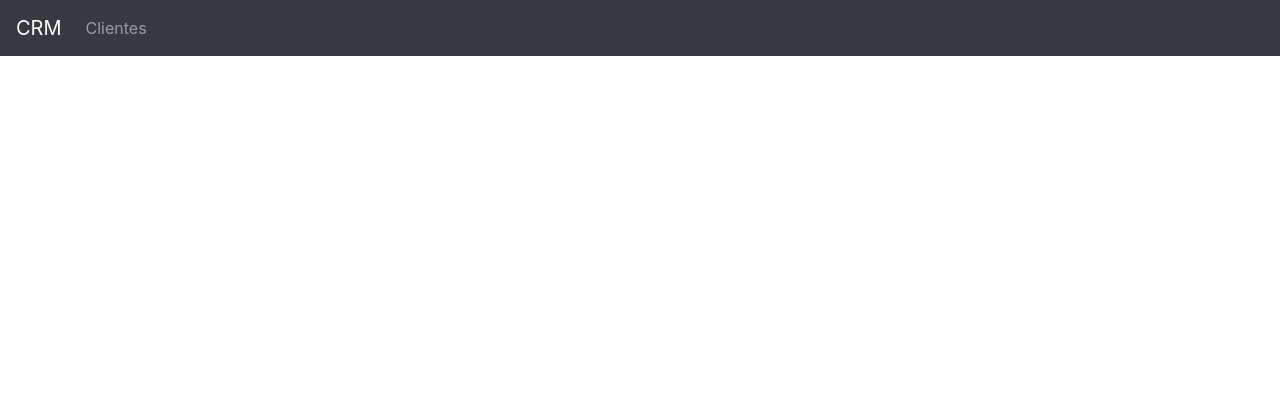
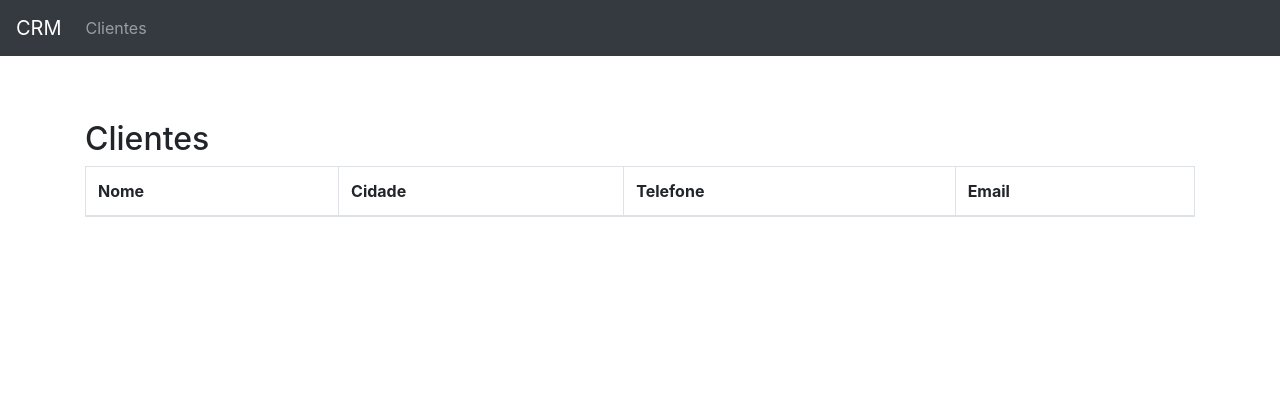
Before and after one commit to And3rson-Paiva/crm_python_django, a Django app: page /cliente/lista/ in a window 1280 px wide. Shown: the top 420 px of the page. Run offline with Django 3.2, Linux system fonts and the light colour scheme; data that the repository does not hold is empty.

Commit message:
Inclusão de tabela em cliente_list

```diff
--- a/cliente/templates/cliente/cliente_list.html
+++ b/cliente/templates/cliente/cliente_list.html
@@ -1,5 +1,25 @@
 {% extends "model-page.html" %}
 
 {% block content %}
-
+    <h2>Clientes</h2>
+    <table class="table table-bordered">
+      <thead>
+        <tr>
+          <th scope="col">Nome</th>
+          <th scope="col">Cidade</th>
+          <th scope="col">Telefone</th>
+          <th scope="col">Email</th>
+        </tr>
+      </thead>
+      <tbody>
+        {% for cliente in cliente_list %}
+            <tr>
+              <td>{{ cliente.primeiro_nome }} {{ cliente.ultimo_nome }}</td>
+              <td>{{ cliente.cidade }}</td>
+              <td>{{ cliente.telefone }}</td>
+              <td>{{ cliente.email }}</td>
+            </tr>
+        {% endfor %}
+      </tbody>
+    </table>
 {% endblock %}
```
